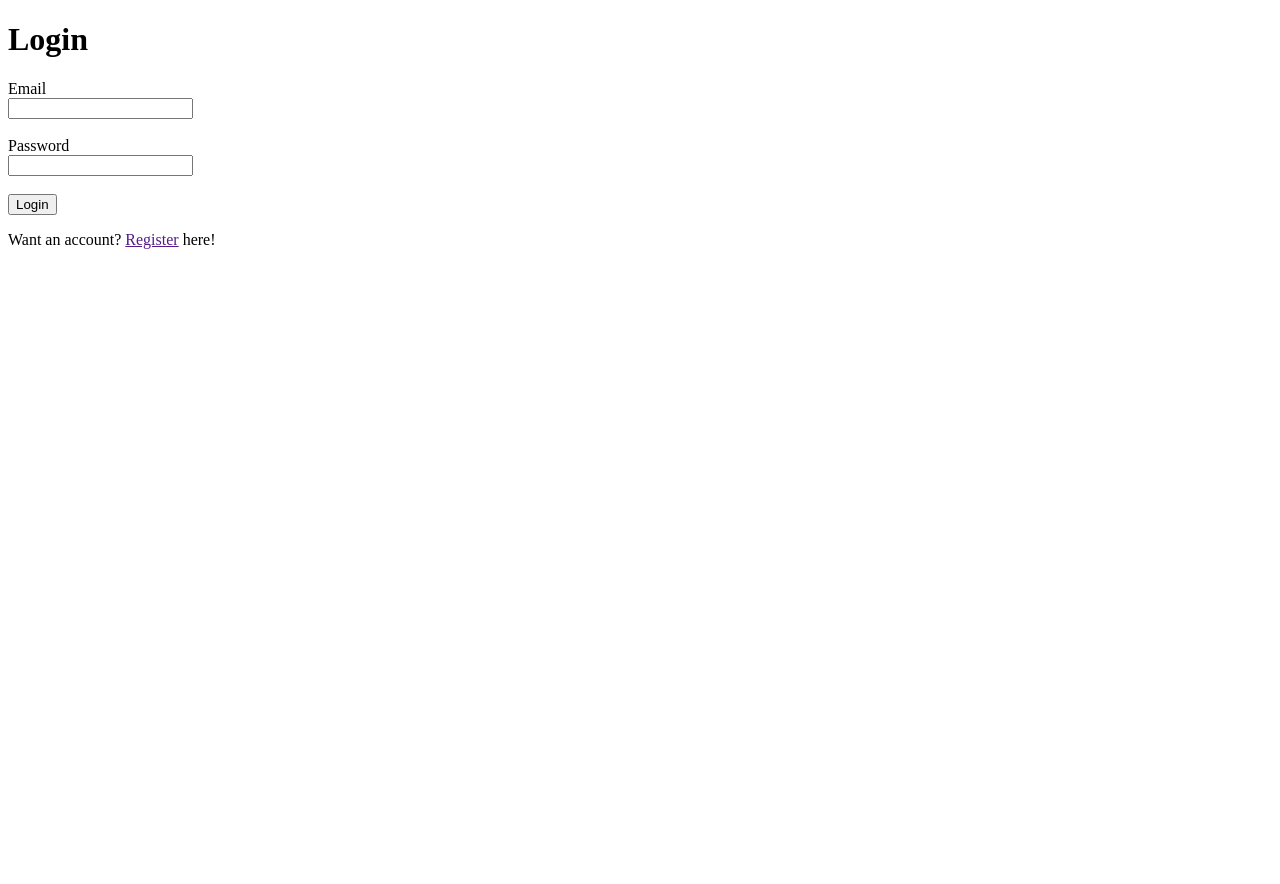
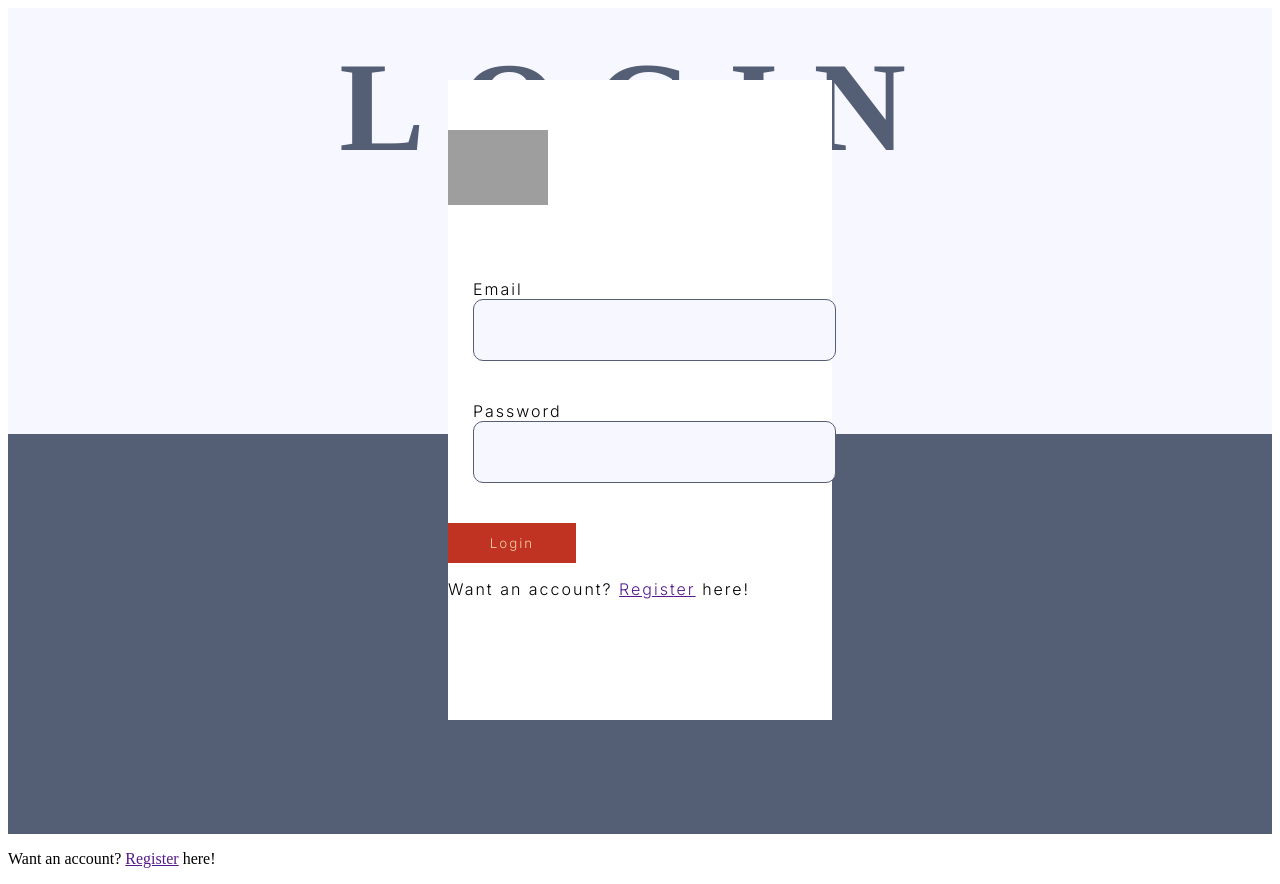
Before and after one commit to Lgab1219/NevaProjectManagement, a React (Vite) app: page / in a window 1280 px wide. Before the commit the page ends 800 px from the top, so only its background shows below. Built offline with nearby package versions, Linux system fonts and the light colour scheme; no server answers; grey boxes are pictures that could not be loaded.

Commit message:
improved styling and animation with color palette

```diff
--- a/src/Login.jsx
+++ b/src/Login.jsx
@@ -7,18 +7,35 @@ function Login() {
 
     return (
         <>
-            <div className="login-container">
-                <h1>Login</h1>
-                <form onSubmit={context.loginAccount}>
-                    <label htmlFor="email-input">Email</label><br />
-                    <input type="text" name="email" id="email-input" onChange={(e) => {context.setEmailInput(e.target.value)}} /><br /><br />
+        <div>
+            <div className="login-bgtext">
+                LOGIN
+            </div>
 
-                    <label htmlFor="password-input">Password</label><br />
-                    <input type="text" name="password" id="password-input" onChange={(e) => {context.setPasswordInput(e.target.value)}} /><br /><br />
+           <div className="cover">
 
-                    <button type="submit">Login</button>
+           </div>
+
+            <main className="login-container d-block text-center rounded-4 inter z-1">
+                <span>
+                    <img src="../resources/NEVA_Logo.png" className="logo" alt="logo" />
+                </span>
+                <form className="login-form" onSubmit={context.loginAccount}>
+                    <div className="form-group">
+                        <label htmlFor="email-input">Email</label><br />
+                        <input type="text" name="email" id="email-input" onChange={(e) => {context.setEmailInput(e.target.value)}} /><br /><br />
+                    </div>
+
+                    <div className="form-group">
+                        <label htmlFor="password-input">Password</label><br />
+                        <input type="text" name="password" id="password-input" onChange={(e) => {context.setPasswordInput(e.target.value)}} /><br /><br />
+                    </div>
+
+                    <button className="login-btn my-3 rounded-5 inter" type="submit">Login</button>
+                    <p>Want an account? <a href="" onClick={context.loginRegisterToggle}>Register</a> here!</p>
                 </form>
-            </div>
+            </main>
+        </div>
         </>
     )
 }
--- a/src/Register.jsx
+++ b/src/Register.jsx
@@ -7,17 +7,39 @@ function Register() {
 
     return (
         <>
-        <div className="register-container">
-            <h1>Register</h1>
+        <div>
+            <div className="cover-reverse">
+
+            </div>
+
+           <div className="register-bgtext">
+            REGISTER
+           </div>
+
+            <main className="register-container d-block text-center rounded-4 inter z-1">
+                <span>
+                    <img src="../resources/NEVA_Logo.png" className="logo" alt="logo" />
+                </span>
                 <form onSubmit={context.registerAccount}>
+                    <div className="form-group">
                         <label htmlFor="user-input">Username</label><br />
                         <input type="text" name="username" id="user-input" onChange={(e) => {context.setUserInput(e.target.value)}} /><br /><br />
+                    </div>
+
+                    <div className="form-group">
                         <label htmlFor="email-input">Email</label><br />
                         <input type="text" name="email" id="email-input" onChange={(e) => {context.setEmailInput(e.target.value)}} /><br /><br />
+                    </div>
+
+                    <div className="form-group">
                         <label htmlFor="password-input">Password</label><br />
                         <input type="text" name="password" id="password-input" onChange={(e) => {context.setPasswordInput(e.target.value)}} /><br /><br />
-                <button type="submit">Register</button>
+                    </div>
+
+                    <button className="login-btn my-3 rounded-3 inter" type="submit">Register</button>
+                    <p>Already have an account? <a href="" onClick={context.loginRegisterToggle}>Login</a> here!</p>
                 </form>
+            </main>
         </div>
         </>
     )
--- a/src/css/App.css
+++ b/src/css/App.css
@@ -1,3 +1,76 @@
+.login-container, .register-container {
+    width: 30vw;
+    height: 80vh;
+    position: absolute;
+    top: 50%;
+    left: 50%;
+    transform: translate(-50%, -50%);
+    transition: background-color 0.5s ease;
+    background-color: #ffffff;
+}
+
+.logo {
+    max-width: 100px;
+    max-height: 100px;
+    margin: 50px 0;
+}
+
+.login-container:hover, .register-container:hover {
+    background-color: #ffffffb3;
+}
+
+.cover {
+    background-color: #545E75;
+    height: 50vh;
+    animation: cover-slide 0.5s forwards;
+}
+
+.cover-reverse {
+    background-color: #545E75;
+    height: 50vh;
+    animation: cover-slide-reverse 0.5s forwards;
+}
+
+.login-bgtext, .register-bgtext {
+    font-weight: bold;
+    font-size: 10vw;
+    text-align: center;
+    letter-spacing: 35px;
+    background-color: #F7F7FF;
+    height: 50vh;
+    padding-top: 0.2em;
+    color: #545E75;
+}
+
+.inter {
+  font-family: "Inter", sans-serif;
+  font-optical-sizing: auto;
+  font-weight: 300;
+  font-style: normal;
+  letter-spacing: 2px;
+}
+
+.form-group {
+    text-align: left;
+    margin: 20px 25px;
+}
+
+.form-group input {
+    width: 100%;
+    height: 2.5em;
+    padding: 1em;
+    border-radius: 10px;
+    display: inline-block;
+    background-color: #F7F7FF;
+    border: 1px solid #545E75;
+    transition: 0.5s;
+}
+
+.form-group input:focus {
+    outline: none;
+    border: 1px solid #C03221;
+}
+
 .panel-container {
     border: 1px solid black;
     padding: 3vw;
@@ -69,17 +142,18 @@
     padding: 0 1em;
 }
 
-.complete-btn, .add-btn, .add-project-btn {
-    background-color: rgb(143, 212, 136);
+.complete-btn, .add-btn, .add-project-btn, .login-btn {
+    background-color: #C03221;
+    color: #F2D0A4;
     border: none;
     width: 10vw;
     height: 5vh;
     transition: background-color 0.3s ease, color 0.3s ease;
 }
 
-.complete-btn:hover, .add-btn:hover, .open-panel-btn:hover, .add-project-btn:hover {
-    background-color: rgb(52, 128, 44);
-    color: white;
+.complete-btn:hover, .add-btn:hover, .open-panel-btn:hover, .add-project-btn:hover, .login-btn:hover {
+    background-color: #F2D0A4;
+    color: #C03221;
     cursor: pointer;
 }
 
@@ -163,3 +237,23 @@
         transform: scale(0);
     }
 }
+
+@keyframes cover-slide {
+    from {
+        transform: translateY(-100%);
+    }
+
+    to {
+        transform: translateY(0);
+    }
+}
+
+@keyframes cover-slide-reverse {
+    from {
+        transform: translateY(100%);
+    }
+
+    to {
+        transform: translateY(0);
+    }
+}
```
Lines whose indentation alone changed are shown as unchanged.
